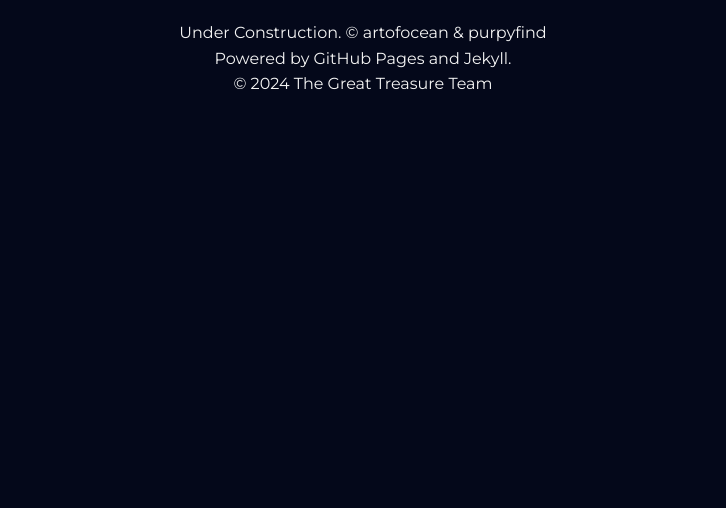
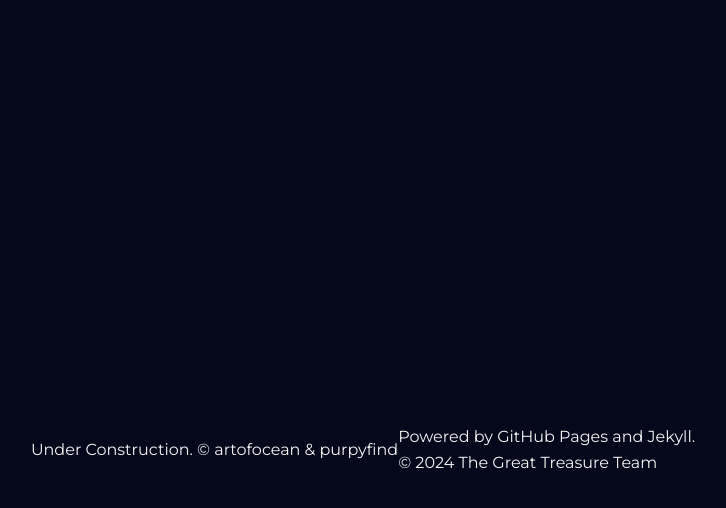
Before and after one commit to TheGreatTreasureBot/thegreattreasurebot.github.io, a Jekyll site: the page built from README.md, in a window 1280 px wide. Shown: the top 508 px of the page, without its empty margins (277-1003 px from the left). Built offline with Jekyll 4.4.1, drawn with Linux system fonts in a browser that asks for light colours; our own code applies the rules of GitHub Pages for plain Markdown files.

Commit message:
Update style.css

```diff
--- a/assets/css/style.css
+++ b/assets/css/style.css
@@ -10,8 +10,11 @@ body {
     background-color: #04081a; /* Dark bluish-black background */
     color: #f4f4f4; /* Light text color */
     line-height: 1.6;
-    padding: 20px;
-    text-align: center; /* Center-align text on the body */
+    display: flex;
+    justify-content: center; /* Center horizontally */
+    align-items: center; /* Center vertically */
+    min-height: 100vh; /* Full viewport height */
+    margin: 0; /* Remove default margin */
 }
 
 /* Container for centering and padding */
```
